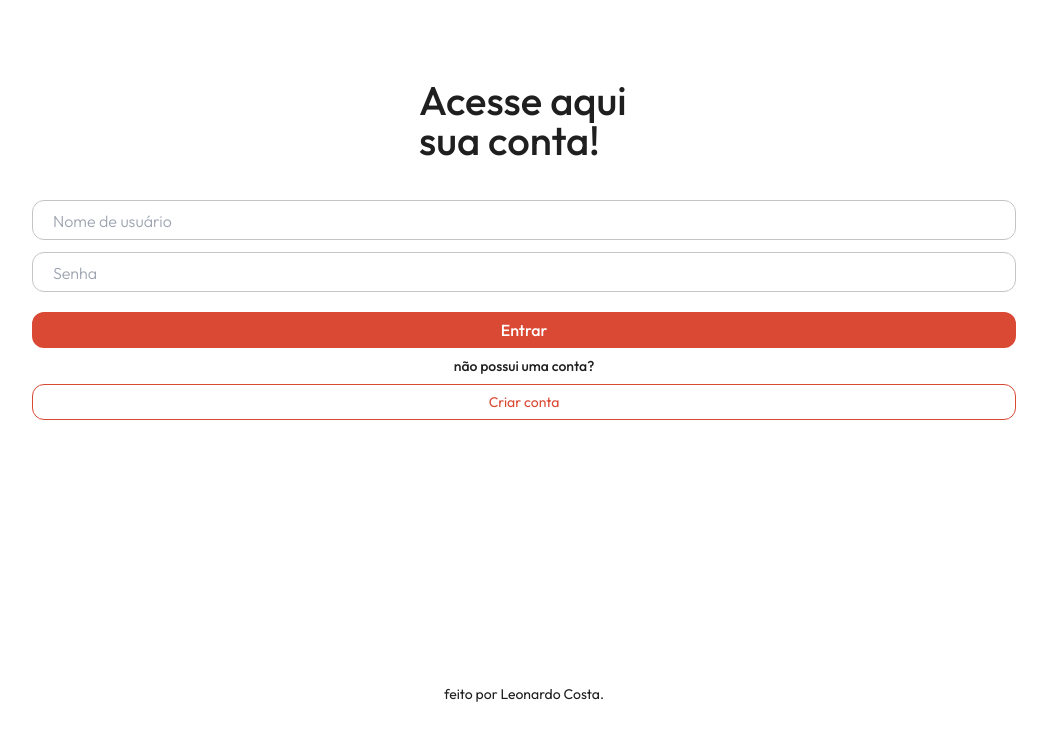
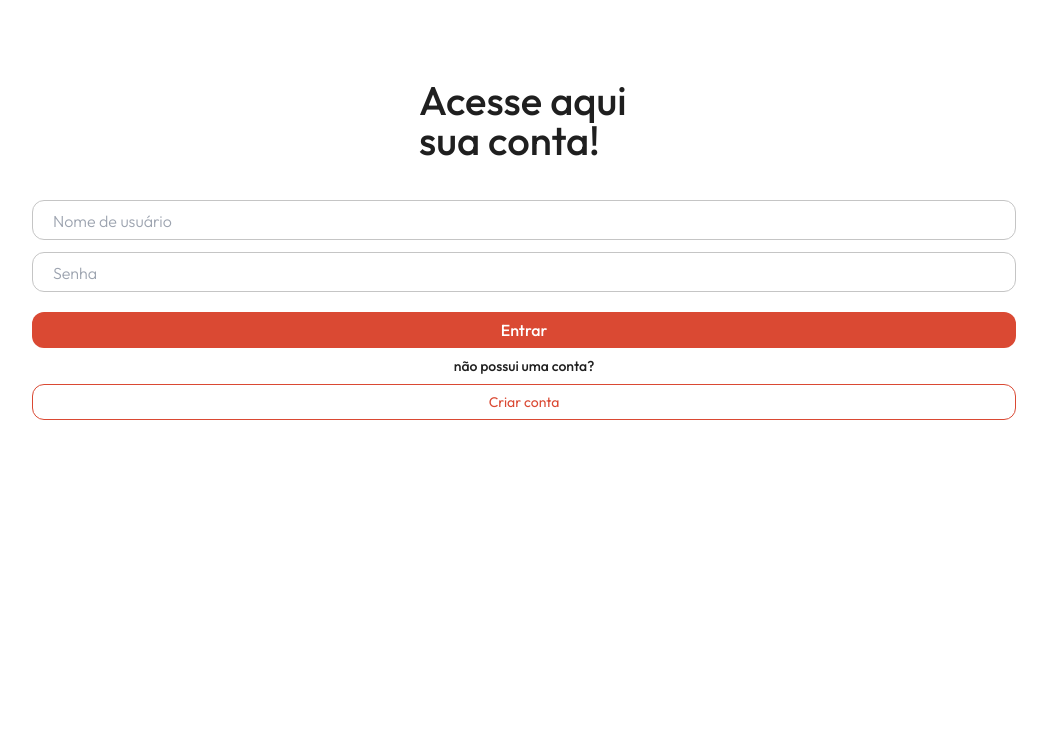
Before and after one commit to leuzaoo/studies-app, a React (Vite) app in the folder frontend/: page /login in a window 1280 px wide. Shown: the top 738 px of the page, without its empty margins (116-1163 px from the left). Built offline with nearby package versions, Linux system fonts and the light colour scheme; no server answers.

Commit message:
Commented

```diff
--- a/frontend/src/pages/Login.jsx
+++ b/frontend/src/pages/Login.jsx
@@ -63,11 +63,11 @@ const Login = () => {
             </Link>
           </div>
         </form>
-        <footer className="mt-[264px] text-center">
+        {/* <footer className="mt-[264px] text-center">
           <h1 className="text-primary-dark text-sm">
             feito por Leonardo Costa.
           </h1>
-        </footer>
+        </footer> */}
       </Center>
     </>
   );
--- a/frontend/src/pages/Signup.jsx
+++ b/frontend/src/pages/Signup.jsx
@@ -82,11 +82,11 @@ const Signup = () => {
             </Link>
           </div>
         </form>
-        <footer className="mt-[160px] text-center">
+        {/* <footer className="mt-[160px] text-center">
           <h1 className="text-primary-dark text-sm">
             feito por Leonardo Costa.
           </h1>
-        </footer>
+        </footer> */}
       </Center>
     </>
   );
--- a/frontend/src/store/studyStore.js
+++ b/frontend/src/store/studyStore.js
@@ -54,7 +54,7 @@ export const useStudyStore = create((set) => ({
   fetchSingleStudy: async (id) => {
     try {
       const response = await axios.get(`${STUDIES_API_URL}/posted/${id}`);
-      set({ study: response.data.study });
+      // set({ study: response.data.study });
       return response.data.study;
     } catch (error) {
       const errorMessage = handleApiError(error, "Erro ao buscar estudo");
```
